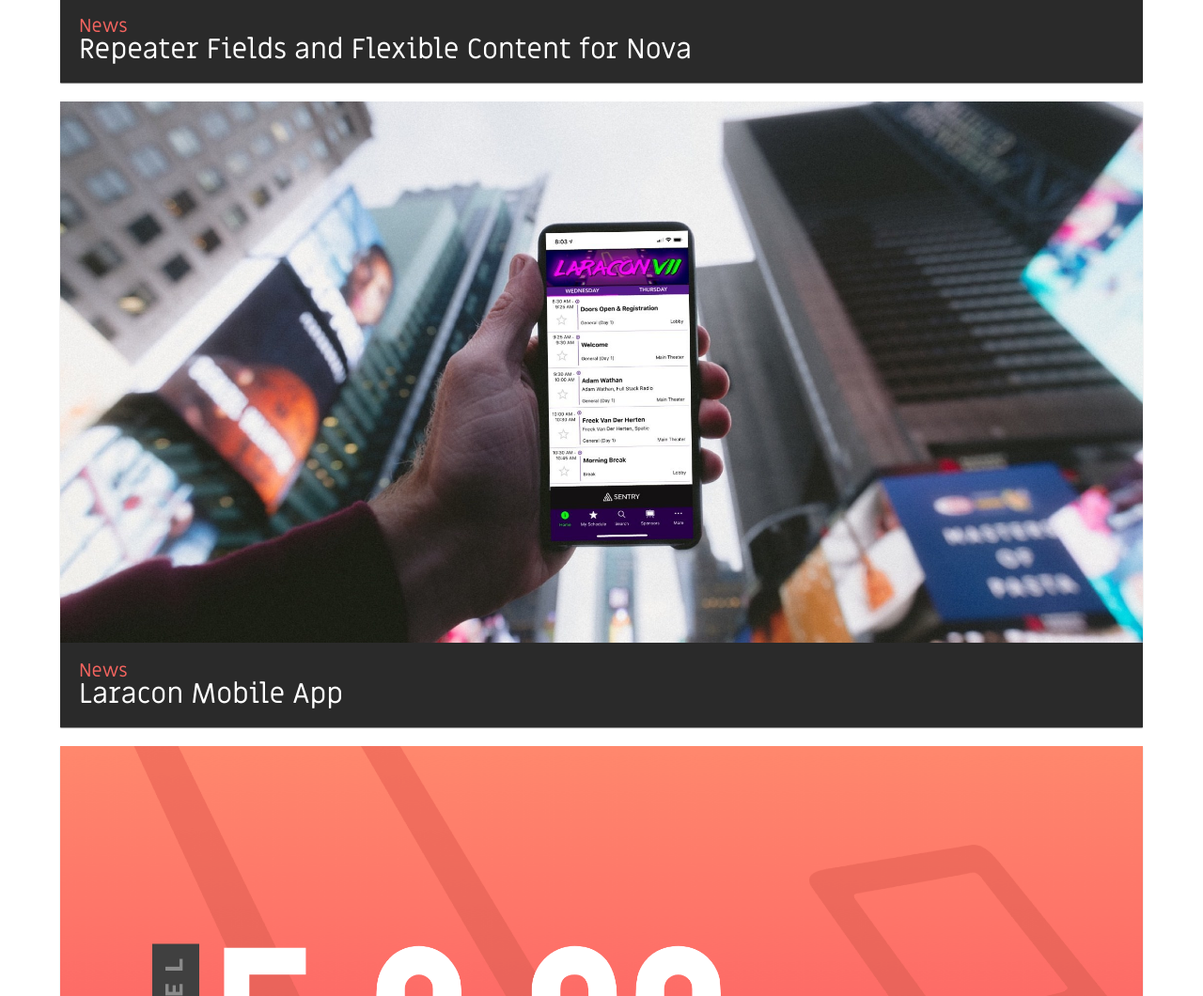
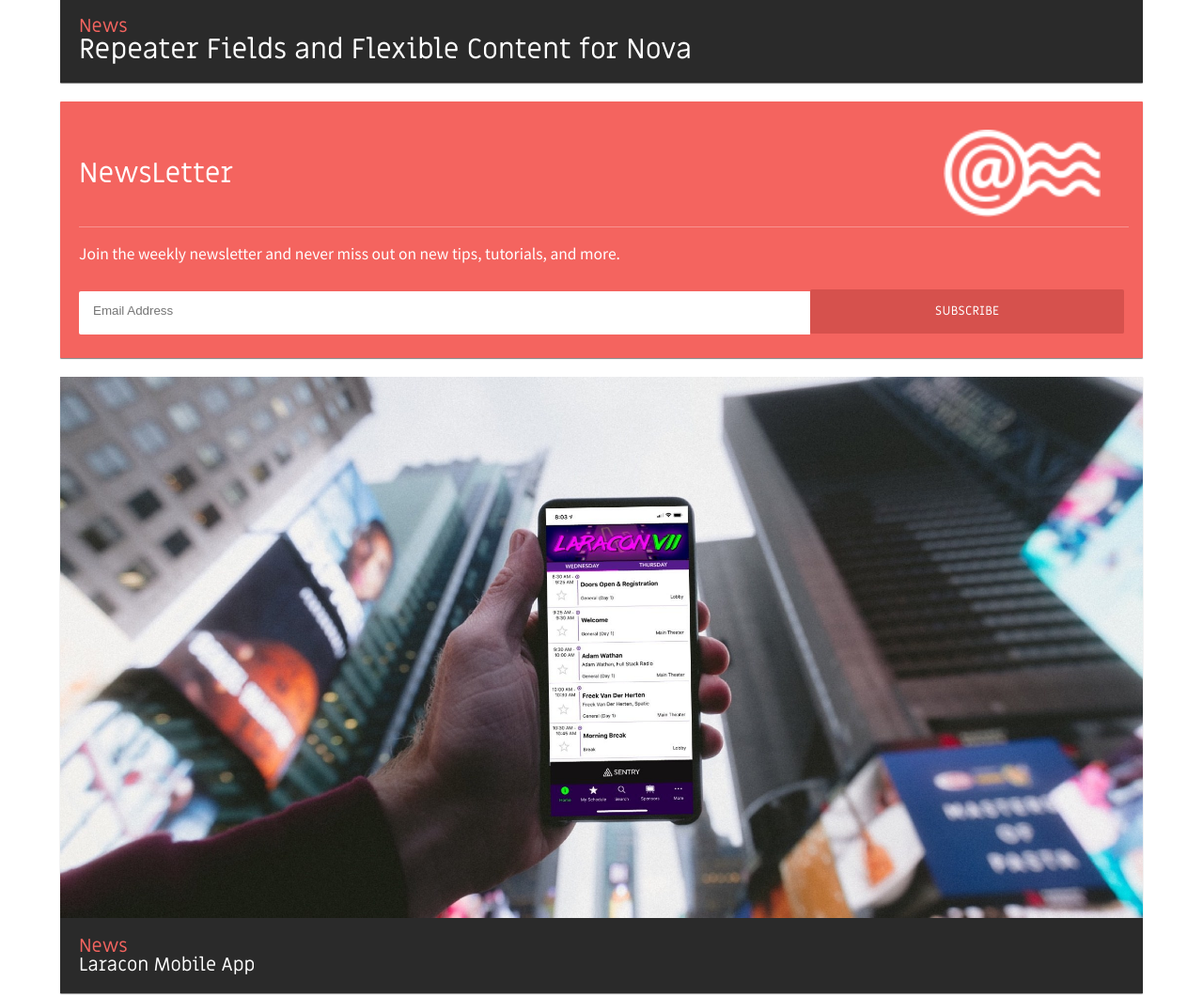
Before and after one commit to nomads-every-sundays/laravel-new-mock, a website built with webpack: page dist/index.html in a window 1280 px wide. Shown: the part 685-1745 px from the top of the page at 94% size. Built offline with Linux system fonts and the light colour scheme.

Commit message:
master: Worked out the newsletter card.

```diff
--- a/src/scss/abstract/_fonts.scss
+++ b/src/scss/abstract/_fonts.scss
@@ -4,3 +4,8 @@
   font-family: 'Miriam Libre Regular';
   src: url('../fonts/miriam-libre-regular.woff2') format('woff2');
 }
+
+@font-face {
+  font-family: 'Open Sans Pro';
+  src: url('../fonts/open_sans_pro.woff2') format('woff2');
+}
--- a/src/scss/components/_cards.scss
+++ b/src/scss/components/_cards.scss
@@ -26,6 +26,10 @@
       font-family: 'Miriam Libre Regular', $base-fonts;
       font-size: 3rem;
     }
+
+    .small-text {
+      font-size: 2rem;
+    }
   }
 
   .card-dark {
@@ -40,3 +44,75 @@
     }
   }
 }
+
+.card-info {
+  .content {
+    padding: 2rem 0;
+
+    .flex-container {
+      display: flex;
+      justify-content: space-between;
+      align-items: center;
+      width: 97%;
+      margin-left: 2rem;
+      border-bottom: 1px solid #ffffff4f;
+      padding: 1rem 0;
+    }
+
+    .title {
+      font-family: 'Miriam Libre Regular', $base-fonts;
+      font-size: 3rem;
+      color:  white;
+    }
+
+    .sub-content {
+      padding: 2rem 2rem .5rem;
+
+      .text {
+        font-family: 'Open Sans Pro', $base-fonts;
+        color: white;
+        font-size: 1.75rem;
+      }
+
+      .input-container {
+        width: 100%;
+        input {
+          width: 70%;
+          padding: 1.37rem 1.5rem;
+          border: none;
+          border-bottom: white solid 4px;
+          border-top-left-radius: 2px;
+          border-bottom-left-radius: 2px;
+          margin-top: 3rem;
+        }
+
+        button {
+          font-family: 'Miriam Libre Regular', $base-fonts;
+          width: 30%;
+          padding: 1.5rem;
+          background: #d6514d;
+          border: none;
+          border-bottom: #d6514d 1px solid;
+          border-radius: 2px;
+          color: white;
+          line-height: 1.2;
+          letter-spacing: .02em;
+          text-transform: uppercase;
+          cursor: pointer;
+        }
+      }
+    }
+
+    .image-container {
+      width: 15%;
+      margin-right: 3rem;
+      img {
+        @include responsive-image();
+      }
+    }
+  }
+}
+
+.card-red {
+  background: $base-red;
+}
```
Also changed, not shown: dist/assets/bundle.js, dist/assets/images/icons/icon-newsletter.png (added), dist/index.html, src/fonts/open_sans_pro.woff2 (added), src/images/icons/icon-newsletter.png (added).
